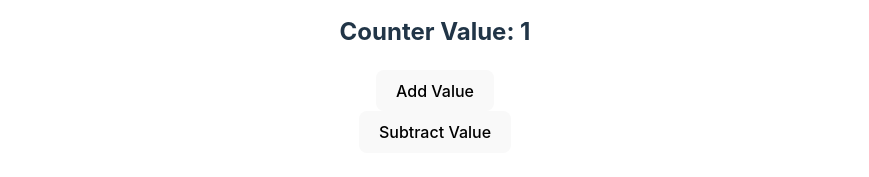
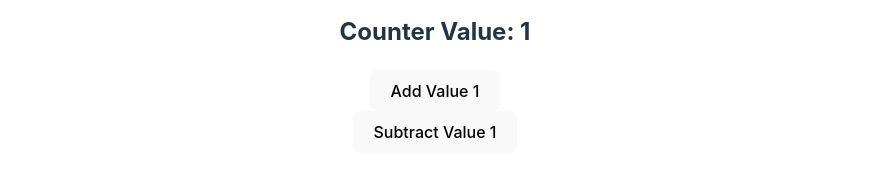
Before and after one commit to Sumit021995/react-js-study, a React (Vite) app in the folder counterApp/counterapp/: page / in a window 1280 px wide. Shown: the part 379-556 px from the top of the page, without its empty margins (205-1074 px from the left). Built offline with nearby package versions, Linux system fonts and the light colour scheme.

Commit message:
file updated

```diff
--- a/counterApp/counterapp/src/App.jsx
+++ b/counterApp/counterapp/src/App.jsx
@@ -8,6 +8,9 @@ function App() {
   function addValue(){
     count++;
   }
+ function SubValue (){
+    count--
+  }
 
 
   return (
@@ -16,9 +19,9 @@ function App() {
         <h1>Sumit , Vite-React , Counter App</h1>
         <h2>Counter Value: {count}</h2>
 
-        <button onClick={addValue}>Add Value</button>
+        <button onClick={addValue}>Add Value {count}</button>
         <br/>
-        <button>Subtract Value</button>
+        <button onClick = {SubValue}>Subtract Value {count}</button>
 
 
       </div>
```
